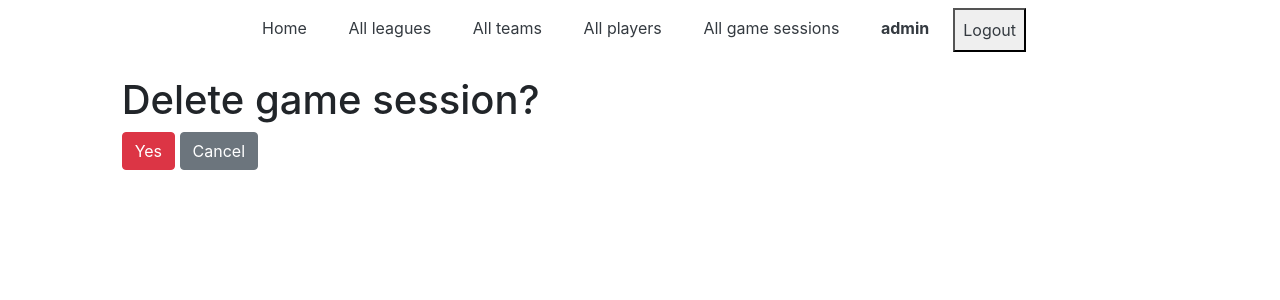
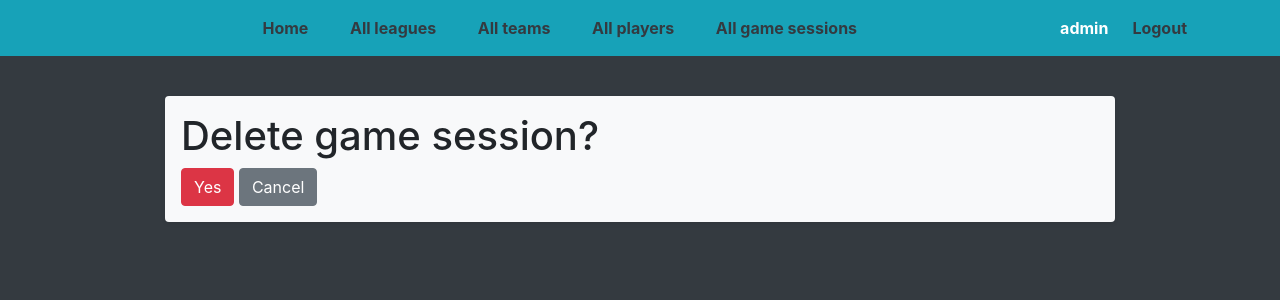
Before and after one commit to pashawarganov/football-simulator-tournament, a Django app: page /game-sessions/4/delete/ in a window 1280 px wide. Shown: the top 300 px of the page. Run offline with Django 5.2, Linux system fonts and the light colour scheme; a user stored in the database is signed in; data comes from the database, SQL or seed files in the repository.

Commit message:
add styles for base.html and navigation bar

```diff
--- a/templates/base.html
+++ b/templates/base.html
@@ -9,28 +9,29 @@
       href="https://cdn.jsdelivr.net/npm/bootstrap@4.5.3/dist/css/bootstrap.min.css"
       integrity="sha384-TX8t27EcRE3e/ihU7zmQxVncDAy5uIKz4rEkgIXeMed4M0jlfIDPvg6uqKI2xXr2"
       crossorigin="anonymous">
-  <!-- Add additional CSS in static file -->
 </head>
 
-<body>
+<body class="bg-dark">
 {% block navigation %}
   {% include "includes/navbar.html" %}
 {% endblock %}
-<div class="container-fluid">
+
+<div class="container">
   <div class="row">
     <div class="col-sm-1"></div>
-    <div class="col-sm-10 ">
 
+    <div class="col-sm-10 p-3 mt-4 bg-light rounded shadow-sm">
       {% block content %}{% endblock %}
 
       {% block pagination %}
         {% include "includes/pagination.html" %}
       {% endblock %}
+    </div>
 
-    </div>
-  <div class="col-sm-1"></div>
+    <div class="col-sm-1"></div>
   </div>
 </div>
+
 </body>
 
 </html>
--- a/templates/includes/navbar.html
+++ b/templates/includes/navbar.html
@@ -1,5 +1,5 @@
 <nav
-    class="navbar navbar-expand-lg position-relative navbar-dark top-0 mb-3 z-index-3 w-100 shadow-none navbar-light bg-white">
+    class="navbar navbar-expand-lg position-relative navbar-dark top-0 mb-3 z-index-3 w-100 shadow-none navbar-light bg-info font-weight-bold">
   <div class="container">
     <div class="collapse navbar-collapse w-100 pt-3 pb-2 py-lg-0" id="navigation">
       <ul class="navbar-nav navbar-nav-hover mx-auto">
@@ -18,17 +18,24 @@
         <li class="nav-item mx-2"><a href="{% url 'tournament:game-session-list' %}" role="button"
                                      class="nav-link ps-2 d-flex justify-content-between cursor-pointer align-items-center text-dark notification"
                                      id="dropdownMenuDocs"> All game sessions <span class="badge"> </span> </a></li>
+      </ul>
 
+      <ul class="navbar-nav ms-auto">
         {% if user.is_authenticated %}
-          <li class="nav-item"><a class="nav-link nav-link-icon mx-2 text-dark" href="{{ user.get_absolute_url }}"><i
-              class="fa fa-sign-in me-1" aria-hidden="true"></i>
-            <p class="d-inline text-sm z-index-1 font-weight-bold" data-bs-toggle="tooltip" data-bs-placement="bottom"
-               title="" data-bs-original-title="User name">{{ user.get_username }}</p></a></li>
+          <li class="nav-item">
+            <a class="nav-link nav-link-icon mx-2 text-white rounded" href="{{ user.get_absolute_url }}">
+              <i class="fa fa-sign-in me-1" aria-hidden="true"></i>
+              <p class="d-inline text-sm z-index-1 font-weight-bold" data-bs-toggle="tooltip" data-bs-placement="bottom"
+                 title="" data-bs-original-title="User name">{{ user.get_username }}</p>
+            </a>
+          </li>
 
           <li class="nav-item">
-            <form action="{% url 'logout' %}?next={{ request.path }}" method="post">
+            <form action="{% url 'logout' %}?next={{ request.path }}" method="post" class="d-inline">
               {% csrf_token %}
-              <button class="nav-link nav-link-icon mx-2 text-dark" type="submit">Logout</button>
+              <button class="nav-link ps-2 text-dark border-0 bg-transparent cursor-pointer font-weight-bold"
+                      type="submit">Logout
+              </button>
             </form>
           </li>
         {% else %}
@@ -38,7 +45,6 @@
             <p class="d-inline text-sm z-index-1 font-weight-bold" data-bs-toggle="tooltip" data-bs-placement="bottom"
                title="" data-bs-original-title="Sign IN">Log in</p></a></li>
         {% endif %}
-
       </ul>
     </div>
   </div>
```
